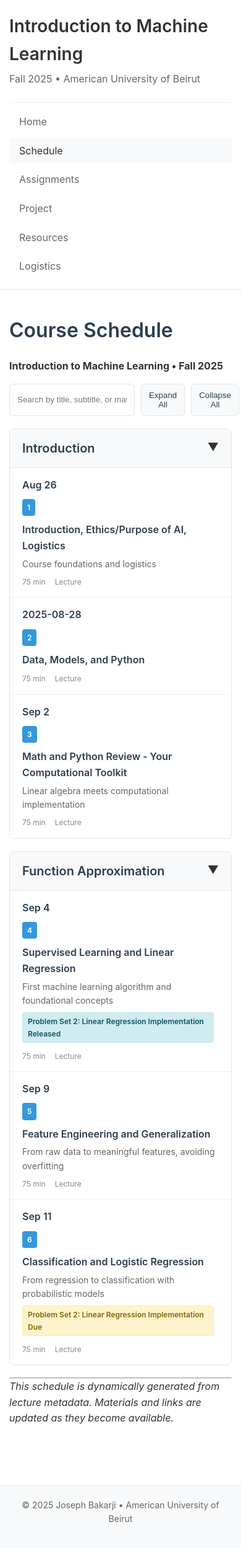
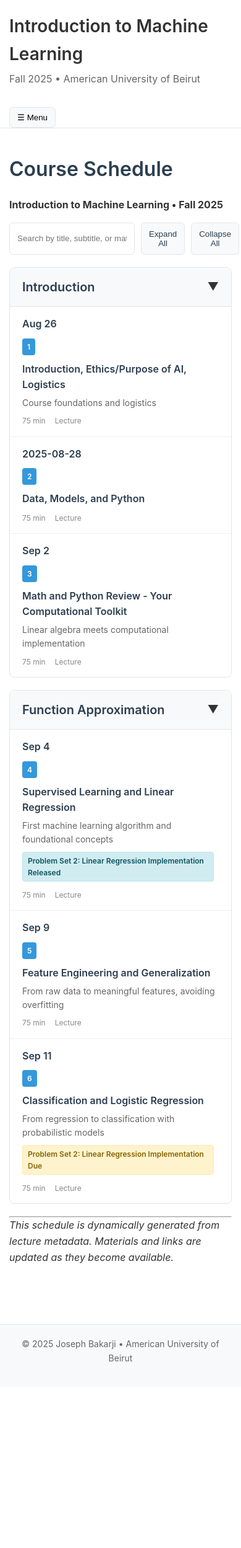
Before and after one commit to Data-Driven-Modeling-Lab/intro2ml, a Jekyll site: the page built from schedule.md, in a window 390 px wide. Shown: the whole page at 62% size. Built offline with Jekyll 4.4.1, drawn with Linux system fonts in a browser that asks for light colours; after the commit the page ends 2237 px from its top, so only the background shows below that.

Commit message:
fixed bugs

```diff
--- a/_layouts/default.html
+++ b/_layouts/default.html
@@ -52,7 +52,8 @@
                 </h1>
                 <p class="course-info">{{ site.course_semester }} • {{ site.schoolname }}</p>
             </div>
-            <nav class="site-nav">
+            <button class="nav-toggle" aria-label="Toggle navigation" aria-expanded="false" onclick="toggleNav()">☰ Menu</button>
+            <nav class="site-nav" id="siteNav">
                 <a href="{{ '/' | relative_url }}" {% if page.url == '/' %}class="active"{% endif %}>Home</a>
                 <a href="{{ '/schedule/' | relative_url }}" {% if page.url contains 'schedule' %}class="active"{% endif %}>Schedule</a>
                 <a href="{{ '/assignments/' | relative_url }}" {% if page.url contains 'assignments' %}class="active"{% endif %}>Assignments</a>
--- a/assets/css/main.css
+++ b/assets/css/main.css
@@ -50,6 +50,15 @@ body {
 .site-nav {
     padding: 15px 0;
     border-top: 1px solid #f0f0f0;
+}
+
+.nav-toggle {
+    display: none;
+    background: #f8f9fa;
+    border: 1px solid #e5e5e5;
+    padding: 8px 12px;
+    border-radius: 6px;
+    cursor: pointer;
 }
 
 .site-nav a {
@@ -263,15 +272,10 @@ pre code {
         padding: 0 15px;
     }
 
-    .site-nav {
-        padding: 10px 0;
-    }
-
-    .site-nav a {
-        display: block;
-        margin-bottom: 5px;
-        margin-right: 0;
-    }
+    .nav-toggle { display: inline-block; margin-top: 8px; }
+    .site-nav { display: none; padding: 10px 0; }
+    .site-nav.open { display: block; }
+    .site-nav a { display: block; margin-bottom: 5px; margin-right: 0; }
 
     .instructor-card {
         flex-direction: column;
--- a/schedule.md
+++ b/schedule.md
@@ -345,7 +345,12 @@ title: Schedule
             <div class="lecture-header" onclick="toggleLectureDetails(this)">
                 <div class="lecture-date">
                     {% if lecture.date %}
-                        {{ lecture.date }}
+                        {% assign d = lecture.date | date: "%Y-%m-%d" %}
+                        {% if d == lecture.date %}
+                            {{ lecture.date | date: "%b %e" }}
+                        {% else %}
+                            {{ lecture.date }}
+                        {% endif %}
                     {% else %}
                         TBD
                     {% endif %}
```
Also changed, not shown: other parts of _layouts/default.html (+8 -0 lines).
